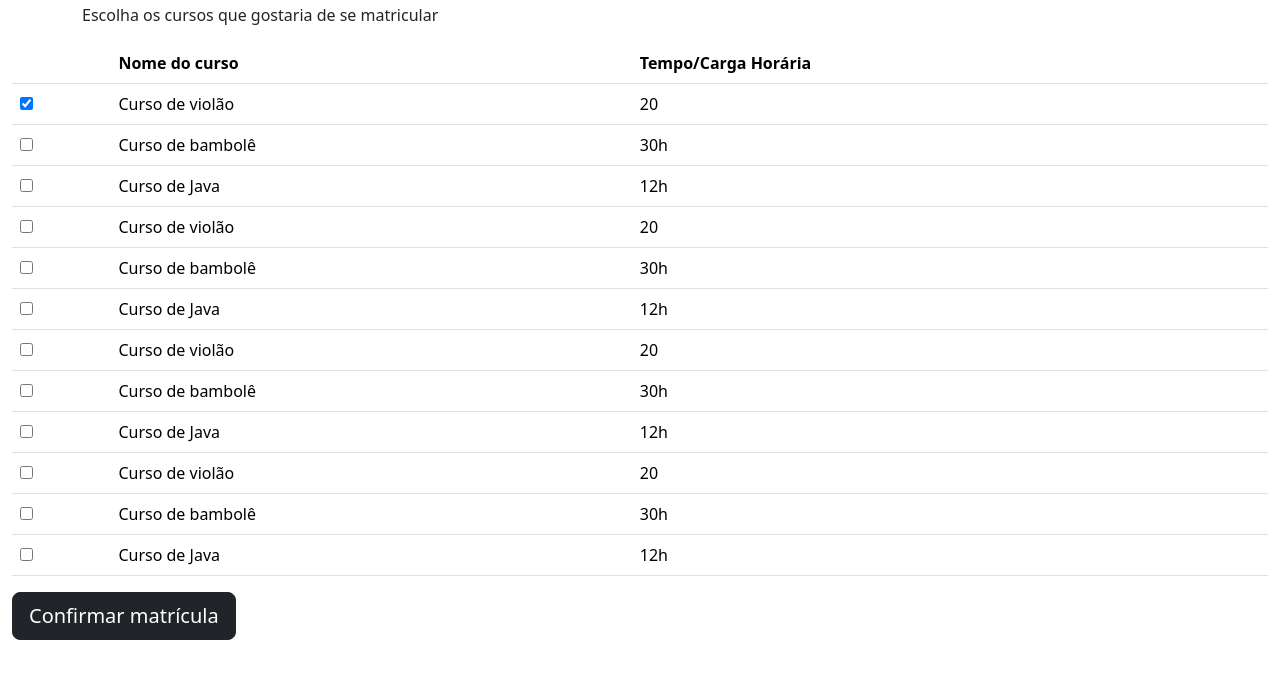
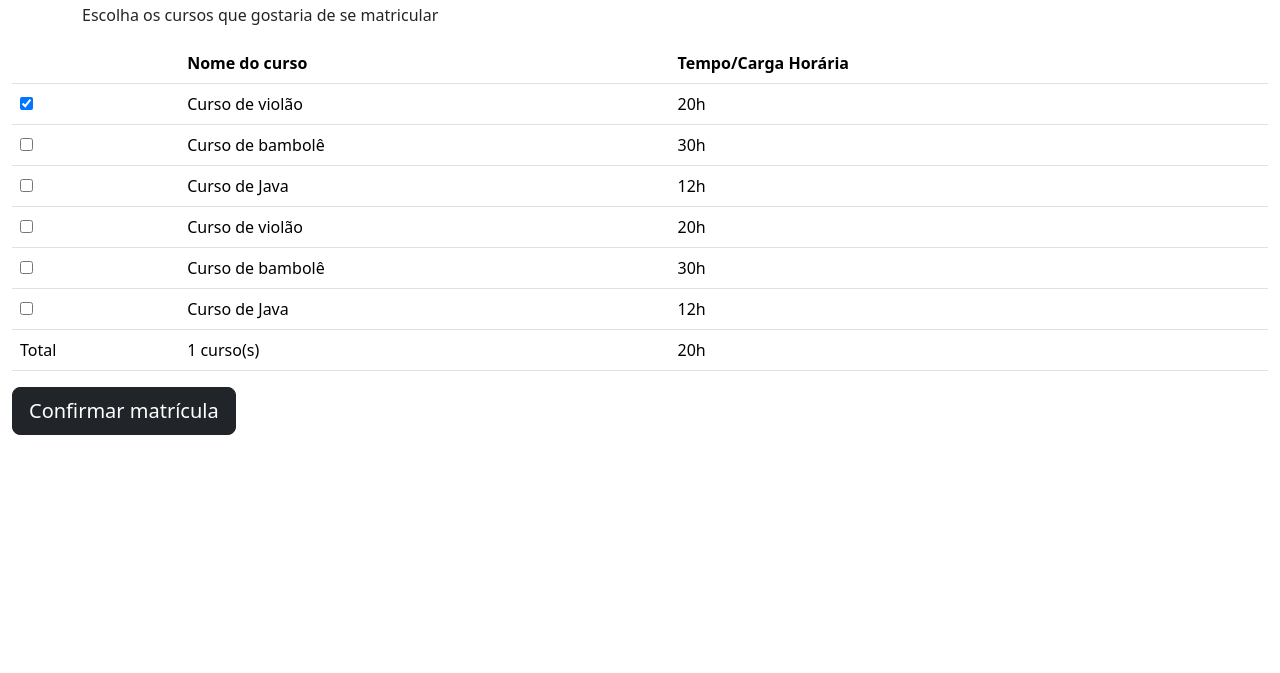
Before and after one commit to Pablo-Roldao/MusicDot, a plain HTML site: page matricula.html in a window 1280 px wide. Both pictures are taken after a click on the checkbox 26 px from the left and 230 px from the top of the page. Shown: the part 127-800 px from the top of the page. Drawn offline with nearby package versions, Linux system fonts and the light colour scheme.

Commit message:
Adicionando cálculo de horas e cursos na matrícula com JS...

```diff
--- /dev/null
+++ b/js/matricula.js
@@ -0,0 +1,30 @@
+var $tdTotalCursos = document.querySelector('.js-total-de-cursos');
+var $tdTotalHoras = document.querySelector('.js-total-de-horas');
+var $buttonConfirmar = document.querySelector('.js-botao-matricula')
+
+var totalCursos = 0
+var totalHoras = 0
+
+function adicionaCurso(checkbox) {
+    if (checkbox.checked) {
+        totalCursos++
+        totalHoras += parseInt(checkbox.value)
+    } else {
+        totalCursos--
+        totalHoras -= parseInt(checkbox.value)
+    }
+
+    $tdTotalHoras.textContent  = totalHoras + 'h'
+    $tdTotalCursos.textContent = totalCursos + ' curso(s)'
+}
+
+$buttonConfirmar.onclick = confirmaMatriculas
+
+function confirmaMatriculas() {
+    if (totalCursos === 0) {
+        alert('Nenhum curso selecionado!')
+    } else {
+        alert('Matrícula confirmada!')
+        window.location.href = 'index.html'
+    }
+}
--- a/matricula.html
+++ b/matricula.html
@@ -53,96 +53,60 @@
             <tbody>
                 <tr>
                     <td>
-                        <input type="checkbox" value="20">
+                        <input onclick="adicionaCurso(this)" type="checkbox" name="curso" value="20">
                     </td>
                     <td>Curso de violão</td>
-                    <td>20</td>
+                    <td>20h</td>
                 </tr>
                 <tr>
                     <td>
-                        <input type="checkbox" value="30">
+                        <input onclick="adicionaCurso(this)" type="checkbox" name="curso" value="30">
                     </td>
                     <td>Curso de bambolê</td>
                     <td>30h</td>
                 </tr>
                 <tr>
                     <td>
-                        <input type="checkbox" value="12">
+                        <input onclick="adicionaCurso(this)" type="checkbox" name="curso" value="12">
                     </td>
                     <td>Curso de Java</td>
                     <td>12h</td>
                 </tr>
                 <tr>
                     <td>
-                        <input type="checkbox" value="20">
+                        <input onclick="adicionaCurso(this)" type="checkbox" name="curso" value="20">
                     </td>
                     <td>Curso de violão</td>
-                    <td>20</td>
+                    <td>20h</td>
                 </tr>
                 <tr>
                     <td>
-                        <input type="checkbox" value="30">
+                        <input onclick="adicionaCurso(this)" type="checkbox" name="curso" value="30">
                     </td>
                     <td>Curso de bambolê</td>
                     <td>30h</td>
                 </tr>
                 <tr>
                     <td>
-                        <input type="checkbox" value="12">
+                        <input onclick="adicionaCurso(this)" type="checkbox" name="curso" value="12">
                     </td>
                     <td>Curso de Java</td>
                     <td>12h</td>
                 </tr>
                 <tr>
-                    <td>
-                        <input type="checkbox" value="20">
-                    </td>
-                    <td>Curso de violão</td>
-                    <td>20</td>
-                </tr>
-                <tr>
-                    <td>
-                        <input type="checkbox" value="30">
-                    </td>
-                    <td>Curso de bambolê</td>
-                    <td>30h</td>
-                </tr>
-                <tr>
-                    <td>
-                        <input type="checkbox" value="12">
-                    </td>
-                    <td>Curso de Java</td>
-                    <td>12h</td>
-                </tr>
-                <tr>
-                    <td>
-                        <input type="checkbox" value="20">
-                    </td>
-                    <td>Curso de violão</td>
-                    <td>20</td>
-                </tr>
-                <tr>
-                    <td>
-                        <input type="checkbox" value="30">
-                    </td>
-                    <td>Curso de bambolê</td>
-                    <td>30h</td>
-                </tr>
-                <tr>
-                    <td>
-                        <input type="checkbox" value="12">
-                    </td>
-                    <td>Curso de Java</td>
-                    <td>12h</td>
+                    <td>Total</td>
+                    <td class="js-total-de-cursos">0 curso(s)</td>
+                    <td class="js-total-de-horas">0h</td>
                 </tr>
             </tbody>
         </table>
-        <button class="btn btn-dark btn-lg">Confirmar matrícula</button>
+        <button class="js-botao-matricula btn btn-dark btn-lg">Confirmar matrícula</button>
     </main>
     <footer></footer>
     <script src="https://cdn.jsdelivr.net/npm/bootstrap@5.3.0-alpha3/dist/js/bootstrap.bundle.min.js"
         integrity="sha384-ENjdO4Dr2bkBIFxQpeoTz1HIcje39Wm4jDKdf19U8gI4ddQ3GYNS7NTKfAdVQSZe"
         crossorigin="anonymous"></script>
+    <script src="js/matricula.js"></script>
 </body>
 
 </html>
```
